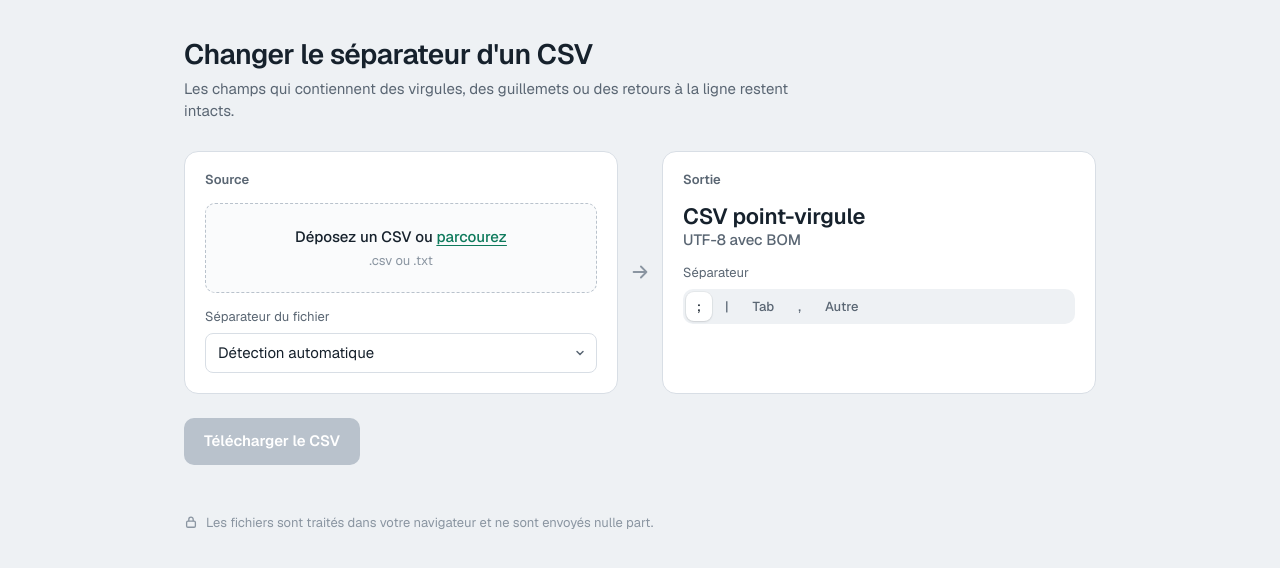
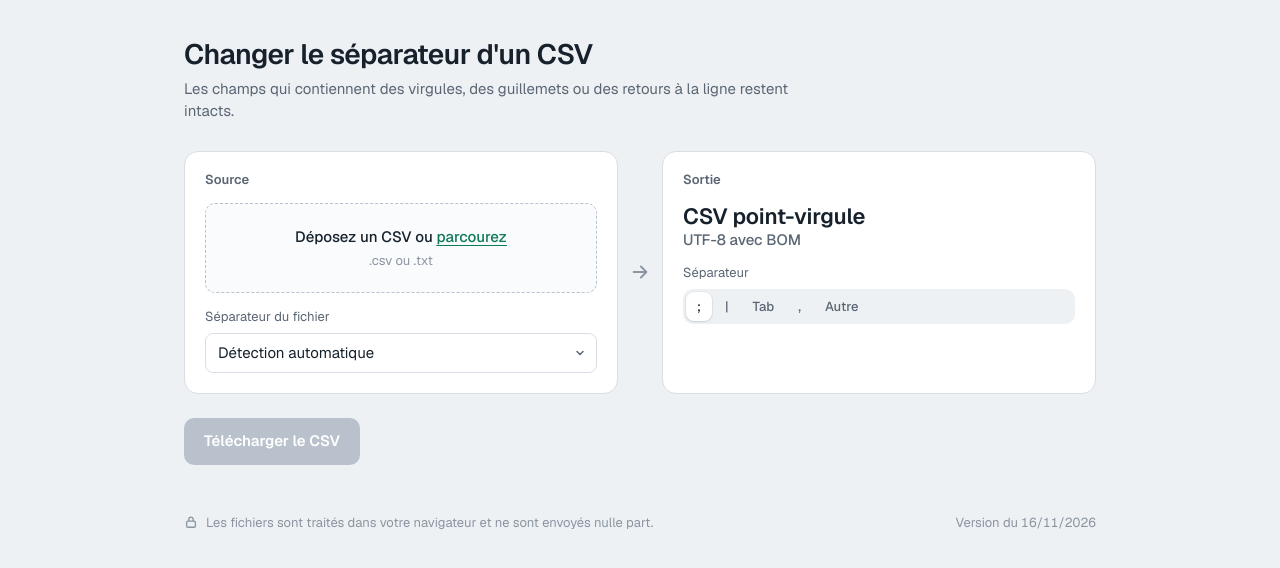
Before and after one commit to niccolomgnll/convertisseur, a plain HTML site: page index.html in a window 1280 px wide. Shown: the part 72-640 px from the top of the page. Drawn offline with nearby package versions, Linux system fonts and the light colour scheme.

Commit message:
Affiche la date de version en bas de page
Co-Authored-By: Claude Opus 5.5 <noreply@anthropic.com>
Claude-Session: https://claude.ai/code/session_01WcEN75MwjNiLN27cUsNgC1

```diff
--- a/index.html
+++ b/index.html
@@ -380,6 +380,7 @@ var o=[];var l=Array.isArray(e);for(f=n.s.c;f<=n.e.c;++f)s[f]=ya(f);for(var c=n.
 <p class="privacy">
   <svg viewBox="0 0 16 16" fill="none" stroke="currentColor" stroke-width="1.5"><rect x="3" y="7" width="10" height="7" rx="1.5"/><path d="M5.5 7V5a2.5 2.5 0 015 0v2"/></svg>
   Les fichiers sont traités dans votre navigateur et ne sont envoyés nulle part.
+  <span style="margin-left:auto">Version du 16/11/2026</span>
 </p>
 
 </main>
```
